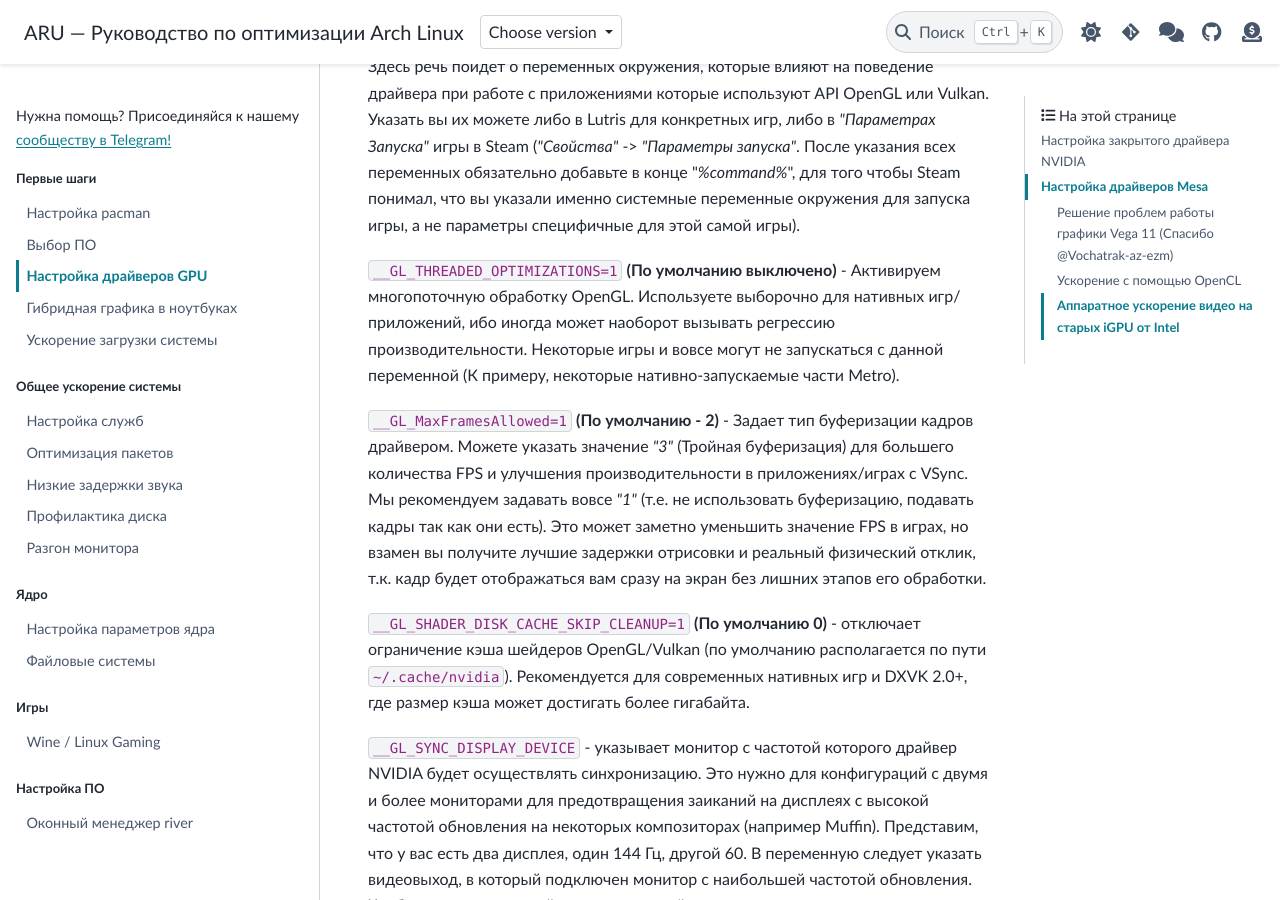
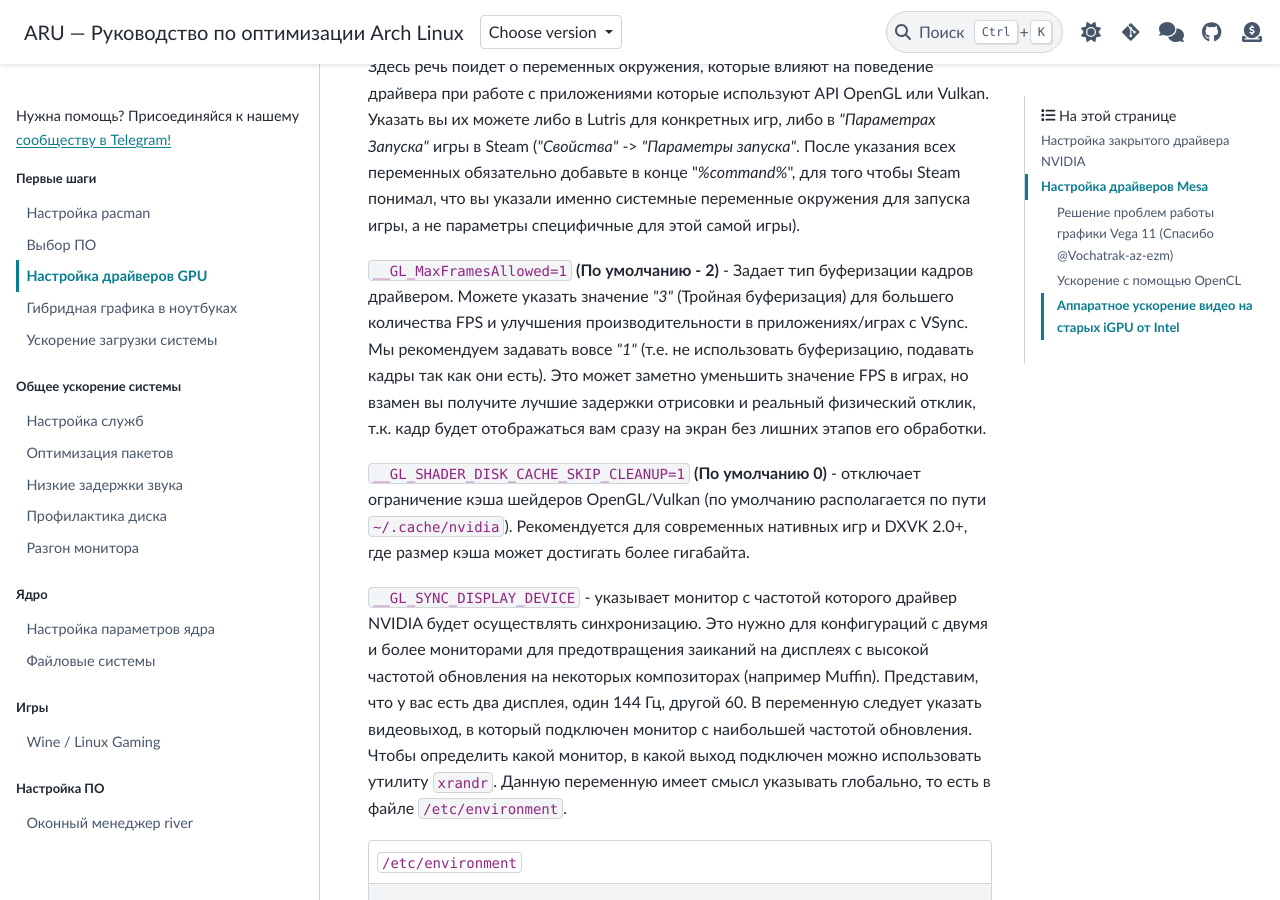
Before and after one commit to ventureoo/ARU, a Sphinx documentation site: the page built from docs/source/drivers.rst, in a window 1280 px wide and 900 px high, scrolled down 2676 px. Built offline with Sphinx 7.4.7 and the PyData theme 0.15.4, drawn with Linux system fonts in a browser that asks for light colours.

Commit message:
first-steps: Remove mention of GL threaded optimizations also for NVIDIA
This often breaks things like gamescope, and some Wayland compositors.
Also not many apps actually get a boost from this, since most use Vulkan
now.

Signed-off-by: Vasiliy Stelmachenok <ventureo@cachyos.org>

```diff
--- a/docs/source/drivers.rst
+++ b/docs/source/drivers.rst
@@ -144,13 +144,6 @@
 "*%command%*", для того чтобы Steam понимал, что вы указали именно
 системные переменные окружения для запуска игры, а не параметры
 специфичные для этой самой игры).
-
-``__GL_THREADED_OPTIMIZATIONS=1`` **(По умолчанию выключено)** -
-Активируем многопоточную обработку OpenGL. Используете выборочно для
-нативных игр/приложений, ибо иногда может наоборот вызывать регрессию
-производительности. Некоторые игры и вовсе могут не запускаться с
-данной переменной (К примеру, некоторые нативно-запускаемые части
-Metro).
 
 ``__GL_MaxFramesAllowed=1`` **(По умолчанию - 2)** - Задает тип буферизации
 кадров драйвером. Можете указать значение *"3"* (Тройная буферизация) для
```
